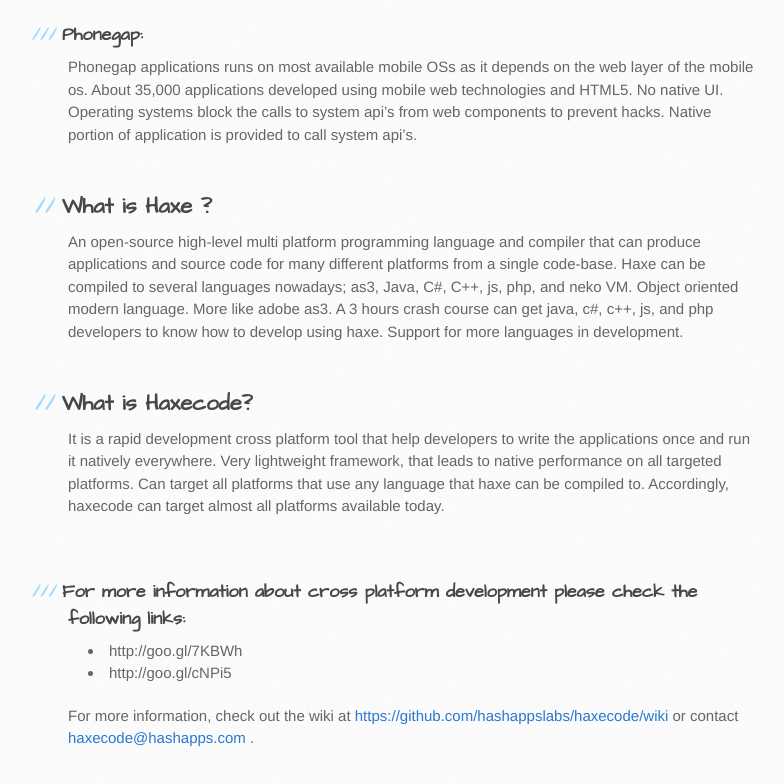
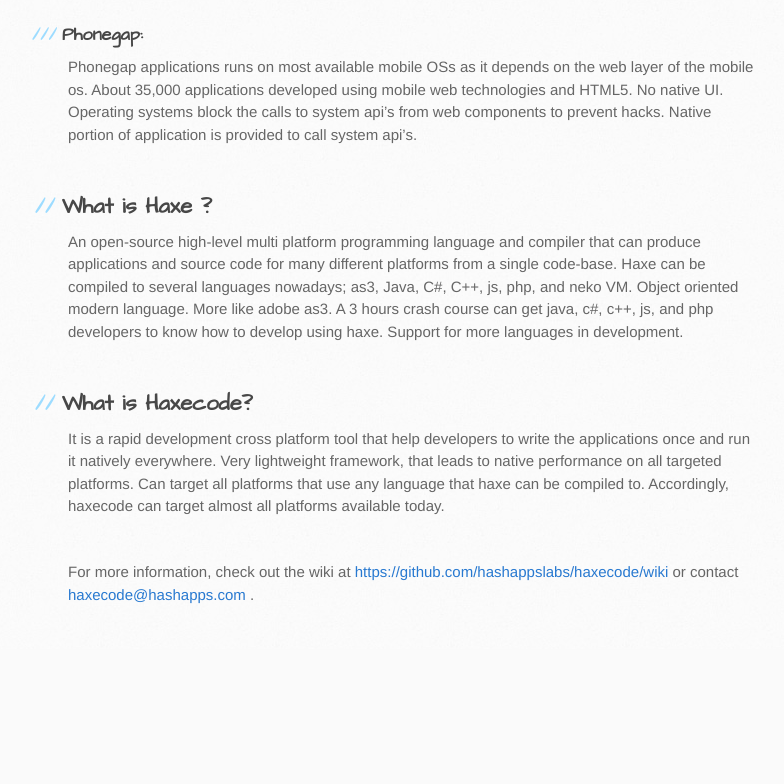
Before and after one commit to HashAppsLabs/HaxeCode, a plain HTML site: page index.html in a window 1280 px wide. Shown: the part 842-1626 px from the top of the page, without its empty margins (102-886 px from the left). After the commit the page ends 1491 px from the top, so only its background shows below. Drawn offline with Linux system fonts and the light colour scheme.

Commit message:
removing unnsessary links

```diff
--- a/index.html
+++ b/index.html
@@ -80,12 +80,6 @@ Accordingly, haxecode can target almost all platforms available today. </p>
 
 <hr />
 
-<h3>For more information about cross platform development please check the following links:</h3>
-
-<ul>
-<li>http://goo.gl/7KBWh</li>
-<li>http://goo.gl/cNPi5</li>
-</ul>
 
 <p>For more information, check out the wiki at <a href="https://github.com/hashappslabs/haxecode/wiki">https://github.com/hashappslabs/haxecode/wiki</a> or contact <a href="mailto:haxecode@hashapps.com">haxecode@hashapps.com</a> .</p>
         </section>
```
